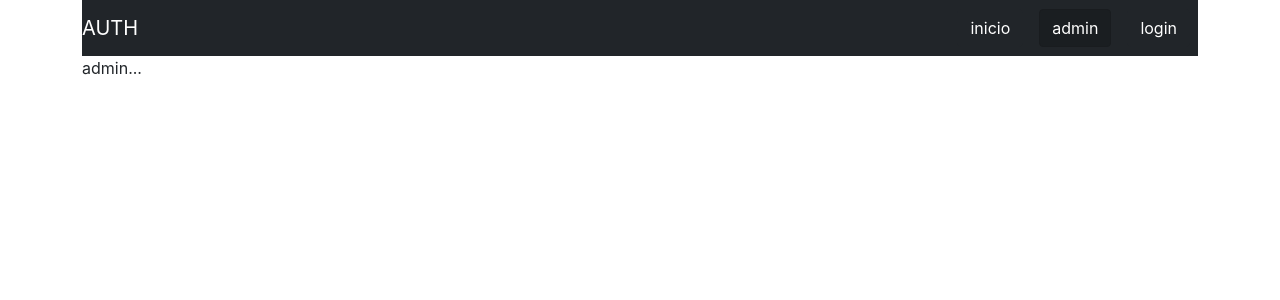
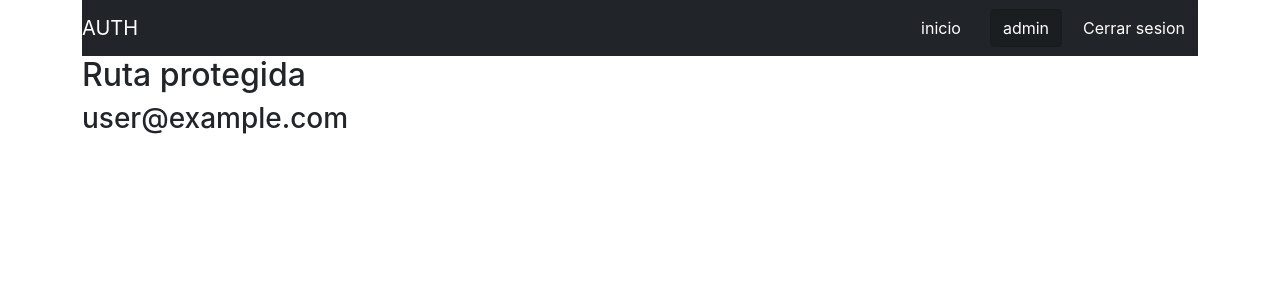
Before and after one commit to ftvalex01/login-1, a React (Create React App) app: page /admin in a window 1280 px wide. Shown: the top 300 px of the page. Built offline with nearby package versions, Linux system fonts and the light colour scheme; no server answers; sample sign-in values are in the browser's storage.

Commit message:
Rutas protegidas con Firebase
Añadiendo funcion de logout y rutas protegidas cuando el user esta logeado

```diff
--- a/src/App.jsx
+++ b/src/App.jsx
@@ -2,24 +2,43 @@
 import { BrowserRouter as Router, Switch, Route } from 'react-router-dom'
 import Navbar from "./components/Navbar";
 import Login from "./components/Login";
+import Admin from "./components/Admin";
+import {auth} from "./firebase";
 
 
 
 
 
 function App() {
-  return (
+
+  const [firebaseUser,setFirebaseUser] = React.useState(false)
+
+  React.useEffect(()=>{
+    auth.onAuthStateChanged(user =>{
+      console.log(user)
+      if(user){
+        setFirebaseUser()
+      }else{
+        setFirebaseUser(null)
+      }
+    })
+  },[])
+
+
+  return firebaseUser !== false ?(
     <Router>
       <div className="container">
-        <Navbar/>
+        <Navbar firebaseUser={firebaseUser}/>
         <Switch>
           <Route path="/login"><Login/></Route>
-          <Route path="/admin">admin...</Route>
+          <Route path="/admin"><Admin/></Route>
           <Route path="/">Inicio</Route>
         </Switch>
       </div>
     </Router>
-  );
+  ):(
+    <p>Cargando...</p>
+  )
 }
 
 export default App;
--- /dev/null
+++ b/src/components/Admin.jsx
@@ -0,0 +1,33 @@
+import React from 'react'
+import {auth} from '../firebase'
+import { withRouter } from 'react-router-dom'
+
+const Admin = (props) => {
+
+    const [user,setUser] = React.useState(null)
+
+
+    React.useEffect(()=>{
+        if(auth.currentUser){
+            console.log('Existe un usuario')
+            setUser(auth.currentUser)
+        }else{
+            console.log('No existe usuario')
+            props.history.push('/login')//si no existe redirige al login
+        }
+    },[props.history])
+
+
+    return (
+        <div>
+            <h2>Ruta protegida</h2>
+            {
+                user && (
+                    <h3>{user.email}</h3>
+                )
+            }
+        </div>
+    )
+}
+
+export default withRouter(Admin)
--- a/src/components/Login.jsx
+++ b/src/components/Login.jsx
@@ -1,8 +1,9 @@
 import React from 'react'
 import {auth,db} from '../firebase'
+import { withRouter } from 'react-router-dom'
 
 
-const Login = () => {
+const Login = (props) => {
 
     const[email,setEmail] = React.useState('')
     const[password,setPassword] = React.useState('')
@@ -43,6 +44,7 @@
            setEmail('')
            setPassword('')
            setError(null)
+           props.history.push('/admin')
         } catch (error) {
             if(error.code === "auth/invalid-email"){
                 setError('email no valido')
@@ -54,7 +56,7 @@
                 setError('contraseña erronea')
             }
         }
-    },[email,password])
+    },[email,password,props.history])
 
 
 
@@ -69,6 +71,7 @@
            setEmail('')
            setPassword('')
            setError(null)
+           props.history.push('/admin')
         } catch (error) {
             if(error.code === "auth/invalid-email"){
                 setError('Email no valido')
@@ -77,7 +80,7 @@
                 setError('Email ya utilizado')
             }
         }
-    },[email,password])
+    },[email,password,props.history])
 
 
 
@@ -138,4 +141,4 @@
     )
 }
 
-export default Login
+export default  withRouter(Login)
--- a/src/components/Navbar.jsx
+++ b/src/components/Navbar.jsx
@@ -1,6 +1,20 @@
 import React from 'react'
 import {Link,NavLink} from 'react-router-dom'
-const Navbar = () => {
+import { auth } from '../firebase'
+import { withRouter } from 'react-router'
+
+
+
+const Navbar = (props) => {
+
+    const cerrarSesion = () =>{
+        auth.signOut()
+        .then(()=>{
+            props.history.push('/home')
+        })
+
+    }
+
     return (
         <div className="navbar navbar-dark bg-dark">
             <Link to="/" className="navbar-brand">AUTH</Link>
@@ -8,15 +22,27 @@
                 <NavLink className="btn btn-dark mx-2" to="/" exact>
                     inicio
                 </NavLink>
+                {
+                    props.firebaseUser !== null ? (
                     <NavLink className="btn btn-dark mx-2" to="/admin">
                         admin
                     </NavLink>
+
+                    ): null
+                }
+                {
+                    props.firebaseUser !== null ? (
+                        <button className="btn btn-dark" onClick={()=>cerrarSesion()}>Cerrar sesion</button>
+                    ) : (
                         <NavLink className="btn btn-dark mx-2" to="/login">
                             login
                         </NavLink>
+
+                    )
+                }
             </div>
         </div>
     )
 }
 
-export default Navbar
+export default withRouter(Navbar)
```
Lines whose indentation alone changed are shown as unchanged.
